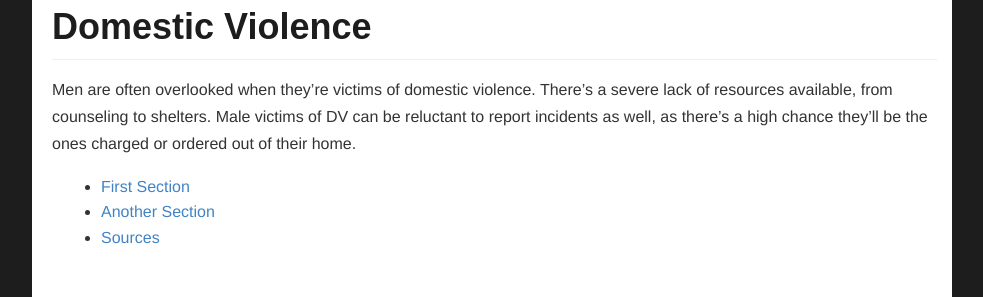
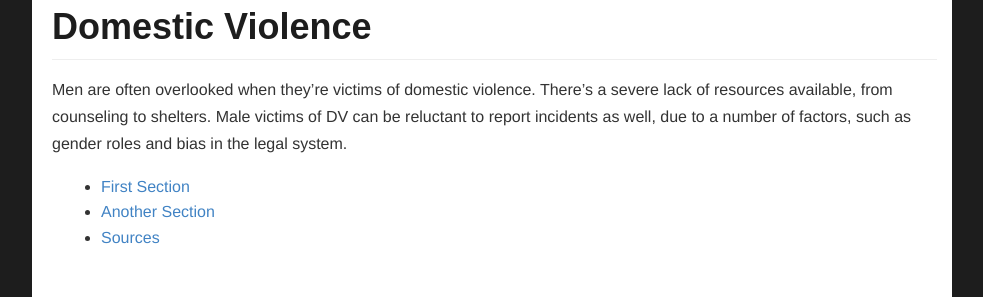
Before and after one commit to mensrights/mensrights.github.io, a Jekyll site: the page built from _posts/issues/2015-02-13-dv.md, in a window 1280 px wide. Shown: the part 460-757 px from the top of the page, without its empty margins (148-1131 px from the left). Built offline with Jekyll 4.4.1, drawn with Linux system fonts in a browser that asks for light colours.

Commit message:
Updated 2015-02-13-dv.md

```diff
--- a/_posts/issues/2015-02-13-dv.md
+++ b/_posts/issues/2015-02-13-dv.md
@@ -1,8 +1,10 @@
 ---
 title: Domestic Violence
-excerpt: Men are often overlooked when they're victims of domestic violence. There's a severe lack of resources available, from counseling to shelters. Male victims of DV can be reluctant to report incidents as well, as there's a high chance they'll be the ones charged or ordered out of their home.
+excerpt: "Men are often overlooked when they're victims of domestic violence. There's a severe lack of resources available, from counseling to shelters. Male victims of DV can be reluctant to report incidents as well, due to a number of factors, such as gender roles and bias in the legal system."
 category: issues
+published: true
 ---
+
 # {{ page.title }}
 
 {{ page.excerpt }}
```
